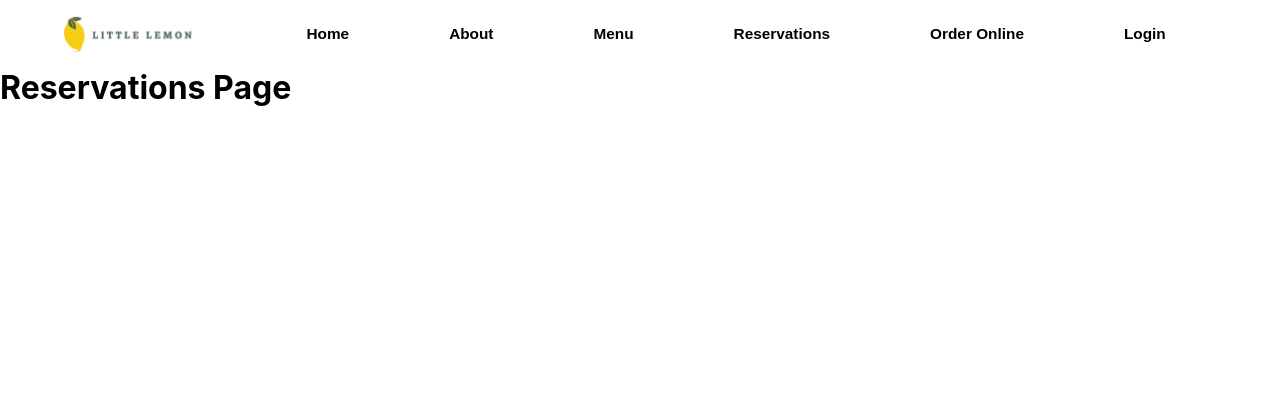
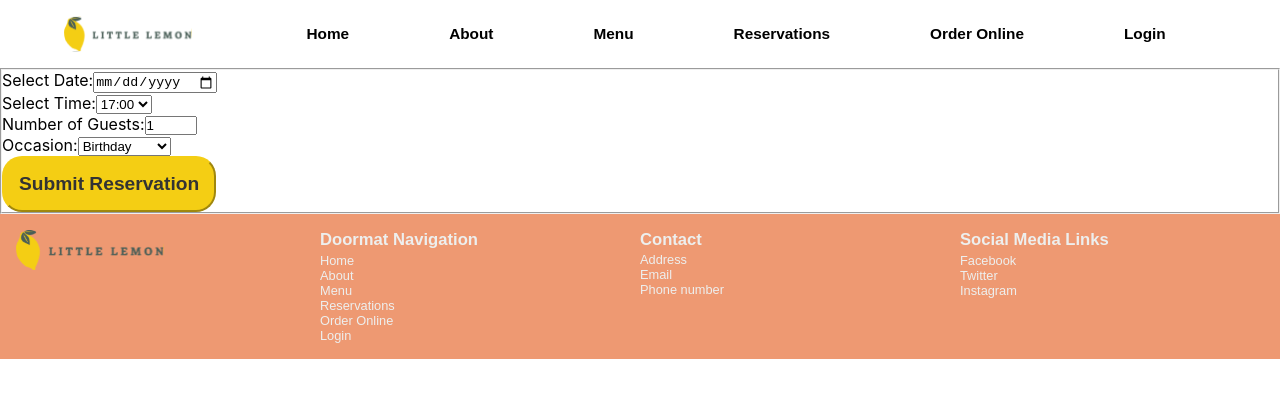
Before and after one commit to nathan-sharpe/front-end-capstone, a React (Create React App) app: page /reservations in a window 1280 px wide. Shown: the top 398 px of the page. Built offline with nearby package versions, Linux system fonts and the light colour scheme.

Commit message:
Created a booking form for booking a table.

```diff
--- a/src/AboutPage.js
+++ b/src/AboutPage.js
@@ -1,10 +1,12 @@
 import Header from "./Header"
+import Footer from "./Footer"
 
 function AboutPage () {
     return (
         <>
             <Header />
             <h1>About Page</h1>
+            <Footer />
         </>
     )
 }
--- /dev/null
+++ b/src/BookingForm.js
@@ -0,0 +1,68 @@
+import { useState } from "react";
+
+function BookingForm() {
+    const handleSubmit = (e) => {
+        e.preventDefault();
+        setDate("");
+        setTime("");
+        setGuests(1);
+        setOccasion("");
+    }
+
+    const [date, setDate] = useState("")
+    const [time, setTime] = useState("")
+    const [guests, setGuests] = useState(1)
+    const [occasion, setOccasion] = useState("")
+
+    return (
+        <>
+            <form onSubmit={handleSubmit}>
+                <fieldset>
+                    <div className="formField">
+                        <label htmlFor="res-date">Select Date:</label>
+                        <input
+                            id="res-date"
+                            type="date"
+                            name="res-name"
+                            value={date}
+                            onChange={(e) => setDate(e.target.value)}
+                        />
+                    </div>
+                    <div className="formField">
+                        <label htmlFor="res-time">Select Time:</label>
+                        <select id="res-time"  name="res-time" value={time} onChange={(e) => {setTime(e.target.value)}}>
+                            <option>17:00</option>
+                            <option>18:00</option>
+                            <option>19:00</option>
+                            <option>20:00</option>
+                            <option>21:00</option>
+                            <option>22:00</option>
+                        </select>
+                    </div>
+                    <div className="formField">
+                        <label htmlFor="guests">Number of Guests:</label>
+                        <input
+                            id="guests"
+                            type="number"
+                            placeholder="1"
+                            min="1"
+                            max="10"
+                            value={guests}
+                            onChange={(e) => {setGuests(e.target.value)}}
+                        />
+                    </div>
+                    <div className="formField">
+                        <label htmlFor="occasion">Occasion:</label>
+                        <select id="occasion" name="occasion" value={occasion} onChange={(e) => {setOccasion(e.target.value)}}>
+                            <option>Birthday</option>
+                            <option>Anniversary</option>
+                        </select>
+                    </div>
+                    <button className="button submitButton" type="submit">Submit Reservation</button>
+                </fieldset>
+            </form>
+        </>
+    )
+}
+
+export default BookingForm
--- a/src/LoginPage.js
+++ b/src/LoginPage.js
@@ -1,10 +1,12 @@
 import Header from "./Header";
+import Footer from "./Footer";
 
 function LoginPage() {
     return (
         <>
             <Header />
             <h1>Login Page</h1>
+            <Footer />
         </>
     )
 }
--- a/src/MenuPage.js
+++ b/src/MenuPage.js
@@ -1,10 +1,12 @@
 import Header from "./Header"
+import Footer from "./Footer"
 
 function MenuPage() {
     return (
         <>
             <Header />
             <h1>Menu Page</h1>
+            <Footer />
         </>
     )
 }
--- a/src/OrderOnlinePage.js
+++ b/src/OrderOnlinePage.js
@@ -1,10 +1,12 @@
 import Header from "./Header";
+import Footer from "./Footer";
 
 function OrderOnlinePage() {
     return (
         <>
             <Header />
             <h1>Order Online Page</h1>
+            <Footer />
         </>
     )
 }
--- a/src/ReservationsPage.js
+++ b/src/ReservationsPage.js
@@ -1,10 +1,13 @@
 import Header from "./Header";
+import BookingForm from "./BookingForm";
+import Footer from "./Footer";
 
 function ReservationsPage() {
     return (
         <>
             <Header />
-            <h1>Reservations Page</h1>
+            <BookingForm />
+            <Footer />
         </>
     )
 }
```
